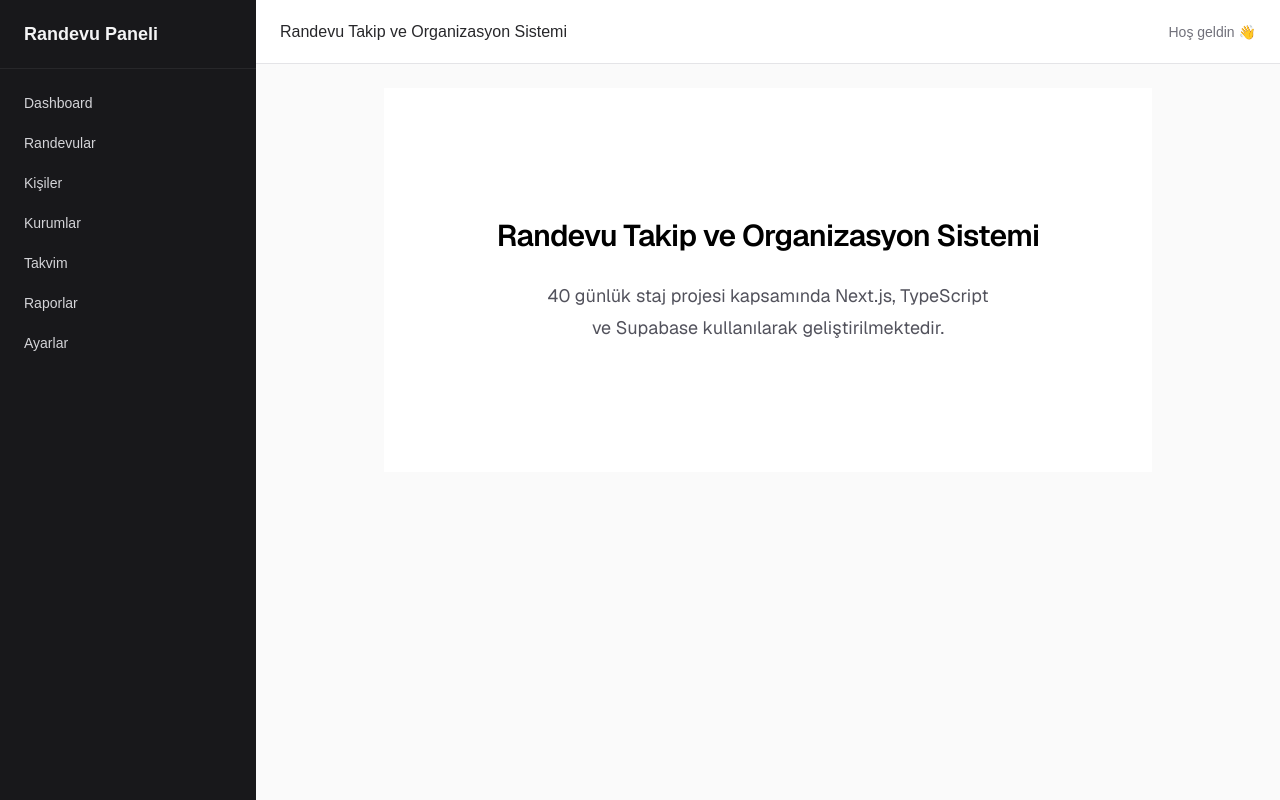
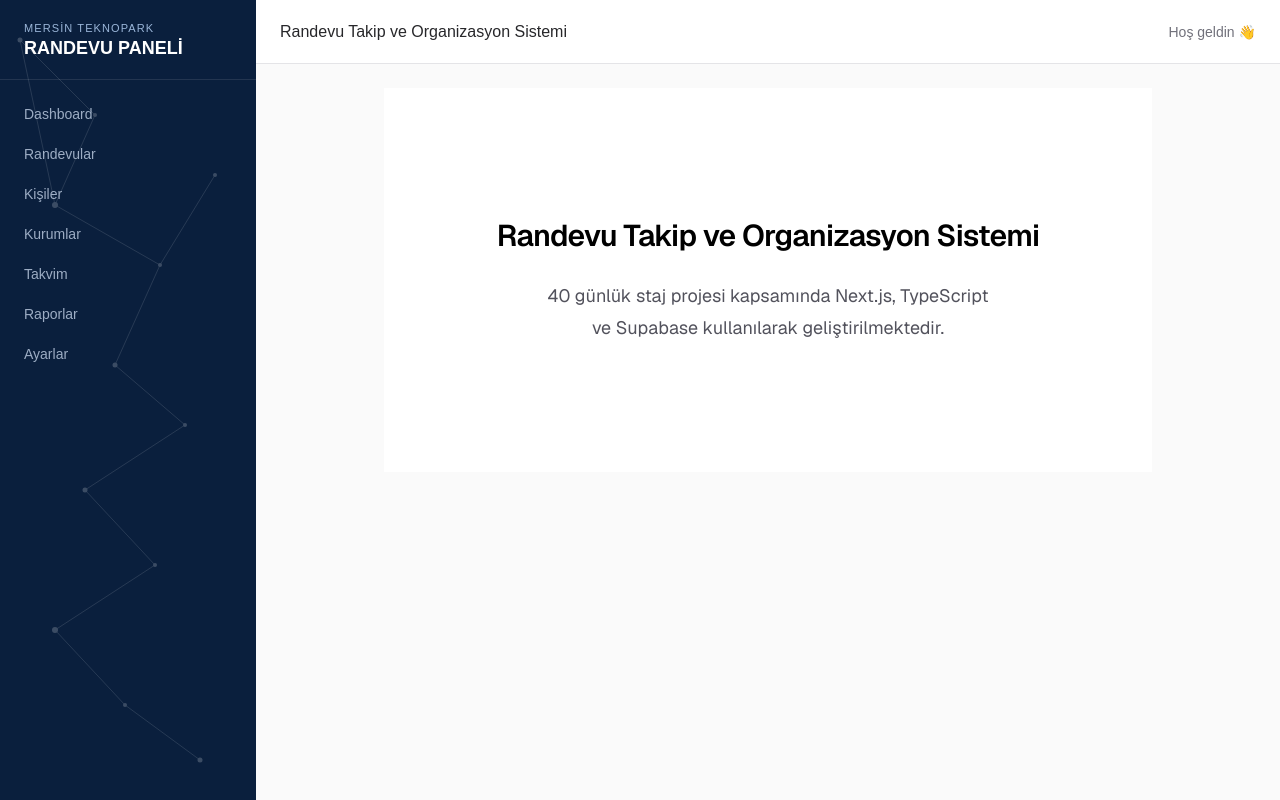
Before and after one commit to Hayrunn1s4ksknn/appointment-organization-system, a Next.js app: page / in a window 1280 px wide. Built offline with nearby package versions, Linux system fonts and the light colour scheme.

Commit message:
style: apply Mersin Teknopark navy theme to sidebar

```diff
--- a/src/components/layout/Sidebar.tsx
+++ b/src/components/layout/Sidebar.tsx
@@ -21,11 +21,53 @@ export default function Sidebar() {
   const pathname = usePathname();
 
   return (
-    <aside className="w-64 h-screen bg-zinc-900 text-zinc-100 flex flex-col">
-      <div className="px-6 py-5 text-lg font-semibold border-b border-zinc-800">
-        Randevu Paneli
+    <aside className="w-64 h-screen bg-[#0a1f3d] text-zinc-100 flex flex-col relative overflow-hidden">
+      {/* Arka plandaki ağ/nokta deseni - Mersin Teknopark temasından ilham alındı */}
+      <svg
+        className="absolute inset-0 w-full h-full opacity-20 pointer-events-none"
+        viewBox="0 0 256 800"
+        preserveAspectRatio="xMidYMid slice"
+      >
+        <g stroke="white" strokeWidth="0.6">
+          <line x1="20" y1="40" x2="95" y2="115" />
+          <line x1="95" y1="115" x2="55" y2="205" />
+          <line x1="55" y1="205" x2="160" y2="265" />
+          <line x1="160" y1="265" x2="115" y2="365" />
+          <line x1="20" y1="40" x2="55" y2="205" />
+          <line x1="160" y1="265" x2="215" y2="175" />
+          <line x1="115" y1="365" x2="185" y2="425" />
+          <line x1="185" y1="425" x2="85" y2="490" />
+          <line x1="85" y1="490" x2="155" y2="565" />
+          <line x1="155" y1="565" x2="55" y2="630" />
+          <line x1="55" y1="630" x2="125" y2="705" />
+          <line x1="125" y1="705" x2="200" y2="760" />
+        </g>
+        <g fill="white">
+          <circle cx="20" cy="40" r="2.5" />
+          <circle cx="95" cy="115" r="2" />
+          <circle cx="55" cy="205" r="3" />
+          <circle cx="160" cy="265" r="2" />
+          <circle cx="115" cy="365" r="2.5" />
+          <circle cx="215" cy="175" r="2" />
+          <circle cx="185" cy="425" r="2" />
+          <circle cx="85" cy="490" r="2.5" />
+          <circle cx="155" cy="565" r="2" />
+          <circle cx="55" cy="630" r="3" />
+          <circle cx="125" cy="705" r="2" />
+          <circle cx="200" cy="760" r="2.5" />
+        </g>
+      </svg>
+
+      <div className="relative px-6 py-5 border-b border-white/10">
+        <div className="text-[11px] font-medium tracking-widest text-blue-200/80">
+          MERSİN TEKNOPARK
+        </div>
+        <div className="text-lg font-bold text-white leading-tight">
+          RANDEVU PANELİ
+        </div>
       </div>
-      <nav className="flex-1 px-3 py-4 space-y-1">
+
+      <nav className="relative flex-1 px-3 py-4 space-y-1">
         {menuItems.map((item) => {
           // Şu anki sayfa bu linkle aynıysa "aktif" stilini uygula
           const isActive = pathname === item.href;
@@ -35,8 +77,8 @@ export default function Sidebar() {
               href={item.href}
               className={`block rounded-md px-3 py-2 text-sm transition-colors ${
                 isActive
-                  ? "bg-zinc-700 text-white font-medium"
-                  : "text-zinc-300 hover:bg-zinc-800 hover:text-white"
+                  ? "bg-white/15 text-white font-medium"
+                  : "text-blue-100/70 hover:bg-white/10 hover:text-white"
               }`}
             >
               {item.name}
```
